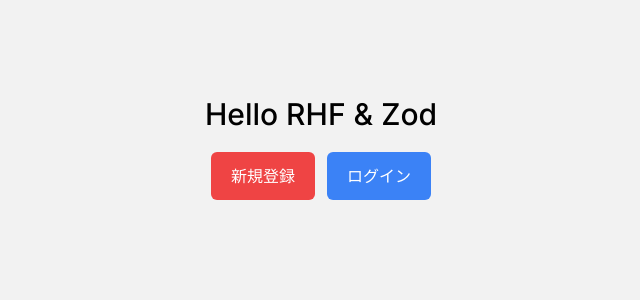
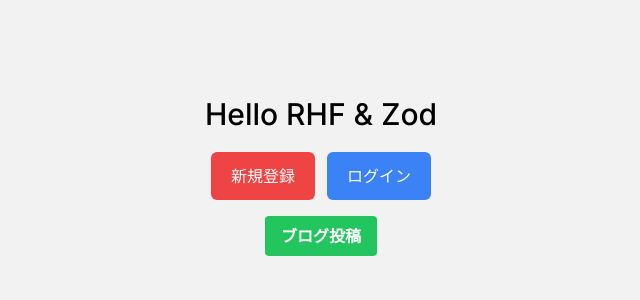
Before and after one commit to Kens04/auth-form-with-nextjs, a Next.js app: page / in a window 1280 px wide. Shown: the top 300 px of the page, without its empty margins (319-959 px from the left). Built offline with nearby package versions, Linux system fonts and the light colour scheme; no server answers.

Commit message:
getSessionを使って本当にログインできているか確認

```diff
--- a/src/app/page.tsx
+++ b/src/app/page.tsx
@@ -1,6 +1,15 @@
+"use client";
+
 import Link from "next/link";
+import { supabase } from "./features/auth/lib/supabaseClient";
+import Button from "./features/auth/components/Button";
 
 export default function Home() {
+  const handleBlogPost = async () => {
+    const { data } = await supabase.auth.getSession();
+    console.log(data);
+  };
+
   return (
     <main className="flex min-h-screen flex-col items-center p-24">
       <h2 className="font-medium mb-5 text-3xl">Hello RHF & Zod</h2>
@@ -18,6 +27,13 @@ export default function Home() {
           ログイン
         </Link>
       </div>
+      <Button
+        colorClass="bg-green-500 mt-4"
+        onClick={handleBlogPost}
+        type="button"
+      >
+        ブログ投稿
+      </Button>
     </main>
   );
 }
```
